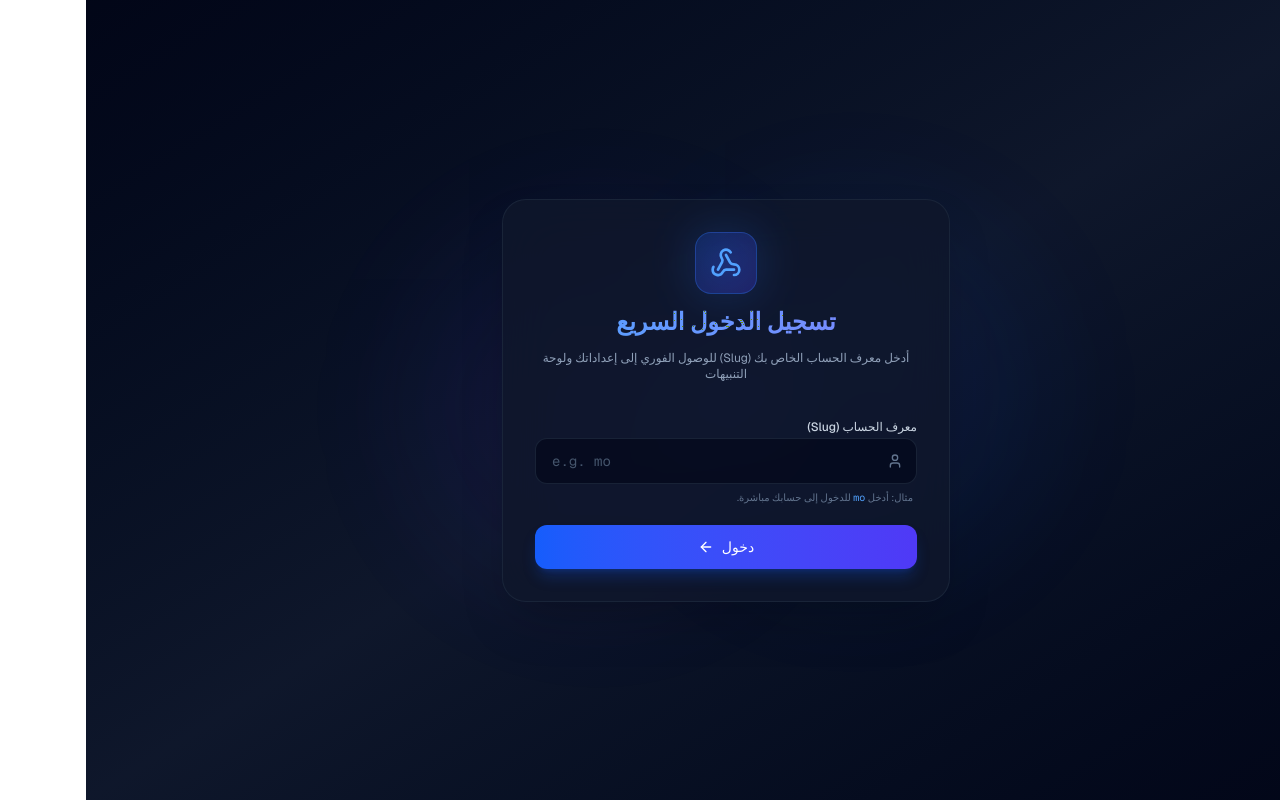
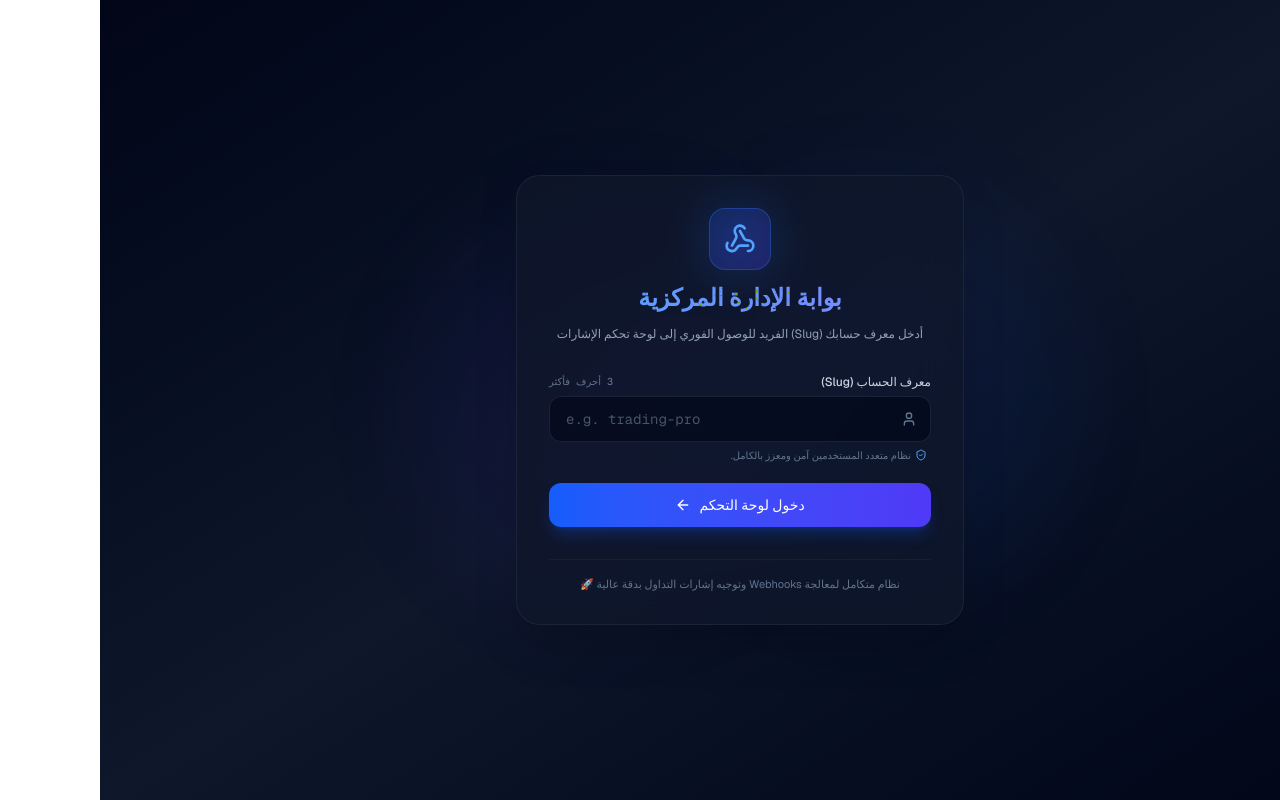
Before and after one commit to hamato19/signal-flow-dashboard, a Next.js app: page /login in a window 1280 px wide. Built offline with nearby package versions, Linux system fonts and the light colour scheme.

Commit message:
Update page.tsx

```diff
--- a/src/app/login/page.tsx
+++ b/src/app/login/page.tsx
@@ -1,7 +1,7 @@
 "use client";
 
 import React, { useState } from 'react';
-import { Webhook, ArrowRight, Loader2, AlertCircle, User } from 'lucide-react';
+import { Webhook, ArrowRight, Loader2, AlertCircle, User, ShieldCheck } from 'lucide-react';
 import { useRouter } from 'next/navigation';
 
 export default function LoginPage() {
@@ -14,8 +14,23 @@ export default function LoginPage() {
     e.preventDefault();
     const cleanSlug = slug.trim().toLowerCase();
 
-    if (!cleanSlug) {
-      setErrorMsg('الرجاء إدخال معرف الحساب (Slug)');
+    // 1. التحقق من الطول (أقل من 3 أحرف مرفوض)
+    if (cleanSlug.length < 3) {
+      setErrorMsg('معرف الحساب قصير جداً، يجب ألا يقل عن 3 أحرف.');
+      return;
+    }
+
+    // 2. التحقق من صيغة الـ Slug (أحرف إنجليزية، أرقام، وشرطة (-) فقط بدون مسافات أو رموز)
+    const slugRegex = /^[a-z0-9-]+$/;
+    if (!slugRegex.test(cleanSlug)) {
+      setErrorMsg('يسمح فقط بالحروف الإنجليزية، الأرقام، والشرطة (-) بدون مسافات أو رموز خاصة.');
+      return;
+    }
+
+    // 3. منع الكلمات المحجوزة
+    const reservedSlugs = ['admin', 'api', 'login', 'settings', 'dashboard', 'auth', 'webhook'];
+    if (reservedSlugs.includes(cleanSlug)) {
+      setErrorMsg('هذا المعرف محجوز، يرجى اختيار معرف آخر.');
       return;
     }
 
@@ -23,32 +38,29 @@ export default function LoginPage() {
     setErrorMsg('');
 
     try {
-      // التحقق السريع من قاعدة البيانات عبر الـ API المتوفر لديك للتأكد من وجود الـ slug أو تهيئته
+      // إرسال طلب فعلي للـ API للتأكد من الحالة أو تهيئة السجل للمستخدم الجديد بأمان
       const res = await fetch(`/api/settings?slug=${cleanSlug}`);
       const data = await res.json();
 
-      if (res.ok) {
-        // حفظ الـ slug وحالة الجلسة في المتصفح
+      if (res.ok && data.success) {
+        // حفظ الـ slug وحالة الجلسة بأمان في المتصفح
         localStorage.setItem('isLoggedIn', 'true');
         localStorage.setItem('user_slug', cleanSlug);
         router.push('/dashboard');
       } else {
-        setErrorMsg('حدث خطأ أثناء الاتصال بالنظام.');
+        setErrorMsg(data.error || 'فشل التحقق من الحساب، يرجى المحاولة مرة أخرى.');
       }
     } catch (error) {
-      // الدخول المباشر كخيار احتياطي لضمان السرعة وسلاسة الاستخدام
-      localStorage.setItem('isLoggedIn', 'true');
-      localStorage.setItem('user_slug', cleanSlug);
-      router.push('/dashboard');
+      setErrorMsg('تعذر الاتصال بالخادم، يرجى التحقق من اتصال الإنترنت.');
     } finally {
       setIsLoading(false);
     }
   };
 
   return (
-    <div className="min-h-screen bg-gradient-to-br from-slate-950 via-slate-900 to-slate-950 text-slate-100 flex items-center justify-center p-4 font-sans" dir="rtl">
+    <div className="min-h-screen bg-gradient-to-br from-slate-950 via-slate-900 to-slate-950 text-slate-100 flex items-center justify-center p-4 font-sans selection:bg-blue-500 selection:text-white" dir="rtl">
 
-      {/* خلفية جمالية */}
+      {/* خلفية جمالية تفاعلية */}
       <div className="absolute inset-0 overflow-hidden pointer-events-none">
         <div className="absolute top-1/4 right-1/4 w-96 h-96 bg-blue-600/10 rounded-full blur-3xl animate-pulse" />
         <div className="absolute bottom-1/4 left-1/4 w-96 h-96 bg-indigo-600/10 rounded-full blur-3xl animate-pulse delay-1000" />
@@ -56,6 +68,7 @@ export default function LoginPage() {
 
       <div className="relative w-full max-w-md bg-slate-900/80 border border-slate-800/80 rounded-3xl p-8 shadow-2xl backdrop-blur-xl">
 
+        {/* رأس الصفحة */}
         <div className="text-center space-y-3 mb-8">
           <div className="inline-flex relative">
             <div className="absolute inset-0 bg-blue-500/30 rounded-2xl blur-xl animate-pulse" />
@@ -64,23 +77,28 @@ export default function LoginPage() {
             </div>
           </div>
           <h1 className="text-2xl font-bold bg-gradient-to-r from-blue-400 to-indigo-400 bg-clip-text text-transparent">
-            تسجيل الدخول السريع
+            بوابة الإدارة المركزية
           </h1>
           <p className="text-xs text-slate-400">
-            أدخل معرف الحساب الخاص بك (Slug) للوصول الفوري إلى إعداداتك ولوحة التنبيهات
+            أدخل معرف حسابك (Slug) الفريد للوصول الفوري إلى لوحة تحكم الإشارات
           </p>
         </div>
 
+        {/* رسائل التنبيه والخطأ */}
         {errorMsg && (
-          <div className="mb-6 bg-rose-500/10 border border-rose-500/20 text-rose-400 p-3.5 rounded-xl text-xs flex items-center gap-2.5">
+          <div className="mb-6 bg-rose-500/10 border border-rose-500/20 text-rose-400 p-3.5 rounded-xl text-xs flex items-center gap-2.5 animate-shake">
             <AlertCircle className="w-4 h-4 flex-shrink-0" />
             <span>{errorMsg}</span>
           </div>
         )}
 
+        {/* نموذج تسجيل الدخول */}
         <form onSubmit={handleLogin} className="space-y-5">
           <div className="space-y-1.5">
-            <label className="text-xs font-medium text-slate-300">معرف الحساب (Slug)</label>
+            <label className="text-xs font-medium text-slate-300 flex items-center justify-between">
+              <span>معرف الحساب (Slug)</span>
+              <span className="text-[10px] text-slate-500 font-mono">3 أحرف فأكثر</span>
+            </label>
             <div className="relative">
               <div className="absolute inset-y-0 right-0 pr-3.5 flex items-center pointer-events-none text-slate-500">
                 <User className="w-4 h-4" />
@@ -89,14 +107,14 @@ export default function LoginPage() {
                 type="text"
                 required
                 value={slug}
-                onChange={(e) => setSlug(e.target.value)}
-                placeholder="e.g. mo"
+                onChange={(e) => setSlug(e.target.value.toLowerCase().replace(/\s+/g, ''))}
+                placeholder="e.g. trading-pro"
                 className="w-full bg-slate-950/60 border border-slate-800/80 rounded-xl px-4 py-3 pr-10 text-sm text-slate-100 placeholder-slate-600 focus:outline-none focus:border-blue-500/50 focus:ring-2 focus:ring-blue-500/20 transition-all font-mono"
                 dir="ltr"
               />
             </div>
-            <span className="text-[10px] text-slate-500 block px-1">
-              مثال: أدخل <code className="text-blue-400">mo</code> للدخول إلى حسابك مباشرة.
+            <span className="text-[10px] text-slate-500 block px-1 flex items-center gap-1">
+              <ShieldCheck className="w-3 h-3 text-blue-400 inline" /> نظام متعدد المستخدمين آمن ومعزز بالكامل.
             </span>
           </div>
 
@@ -107,16 +125,21 @@ export default function LoginPage() {
           >
             {isLoading ? (
               <>
-                جاري فتح لوحة التحكم <Loader2 className="w-4 h-4 animate-spin" />
+                جاري التحقق والفتح <Loader2 className="w-4 h-4 animate-spin" />
               </>
             ) : (
               <>
-                دخول <ArrowRight className="w-4 h-4 rotate-180" />
+                دخول لوحة التحكم <ArrowRight className="w-4 h-4 rotate-180" />
               </>
             )}
           </button>
         </form>
 
+        {/* تذييل احترافي */}
+        <div className="mt-8 pt-4 border-t border-slate-800/60 text-center text-[11px] text-slate-500">
+          نظام متكامل لمعالجة Webhooks وتوجيه إشارات التداول بدقة عالية 🚀
+        </div>
+
       </div>
     </div>
   );
```
